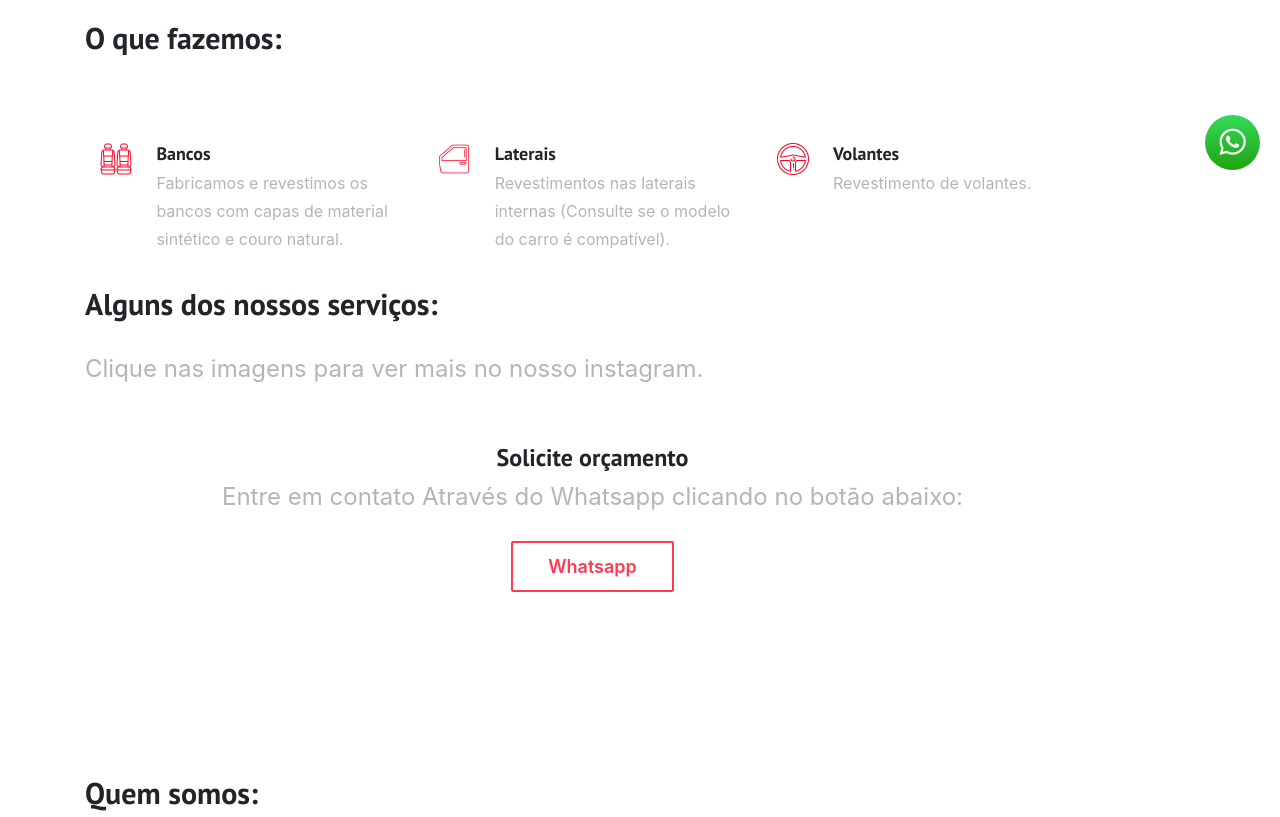
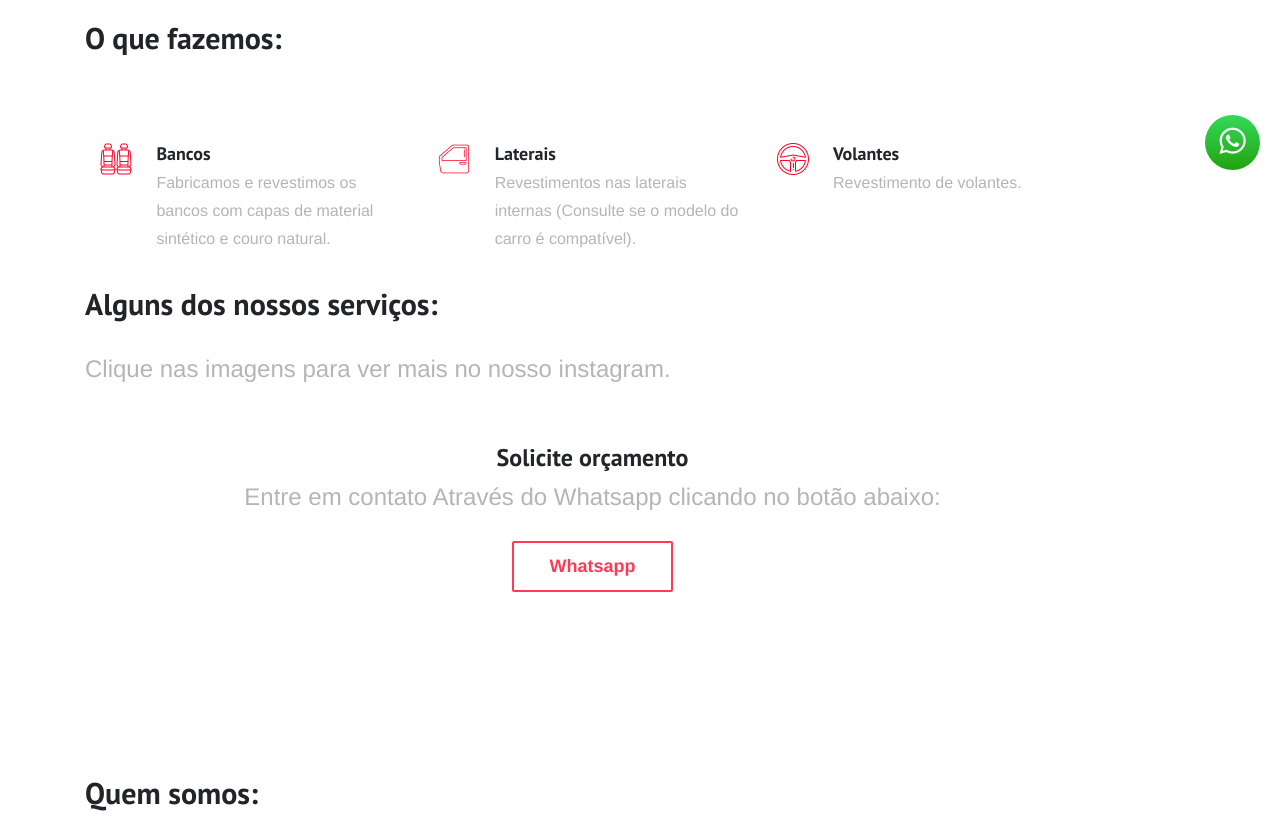
Before and after one commit to JoaoVictorSan/estofariaSite, a plain HTML site: page index.html in a window 1280 px wide. Shown: the part 580-1397 px from the top of the page. Drawn offline with nearby package versions, Linux system fonts and the light colour scheme; no server answers.

Commit message:
Atualização CSS

```diff
--- a/assets/css/style.css
+++ b/assets/css/style.css
@@ -35,6 +35,7 @@ h3 {
 
 p {
     margin: 0;
+    font-family:Helvetica;
 
  }
 
@@ -193,14 +194,18 @@ ul{
   }
 
   a {
+    font-family: helvetica;
     color: #fff;
     text-align: justify;
     text-decoration: none;
+
     transition: 0.3s;
   }
 
   a:hover {
     opacity: 0.7;
+    text-decoration: none;
+    transition: 0.3s
   }
 
   .logo {
--- a/index.html
+++ b/index.html
@@ -23,9 +23,10 @@
     <link rel="stylesheet" type="text/css" href="./assets/vendors/bootstrap/css/bootstrap.min.css">
     <link rel="stylesheet" href="./assets/css/style.css">
 
+
     <link rel="stylesheet" href="./assets/css/owl.carousel.min.css">
 	<link rel="stylesheet" href="./assets/css/owl.theme.default.min.css">
-
+    <script src="https://cdn.jsdelivr.net/npm/bootstrap@5.2.0-beta1/dist/js/bootstrap.bundle.min.js" integrity="sha384-pprn3073KE6tl6bjs2QrFaJGz5/SUsLqktiwsUTF55Jfv3qYSDhgCecCxMW52nD2" crossorigin="anonymous"></script>
     <script type="text/javascript" src="./assets/js/instafeed.min.js"></script>
 
 	<script src="./assets/js/jquery.min.js"></script>
```
